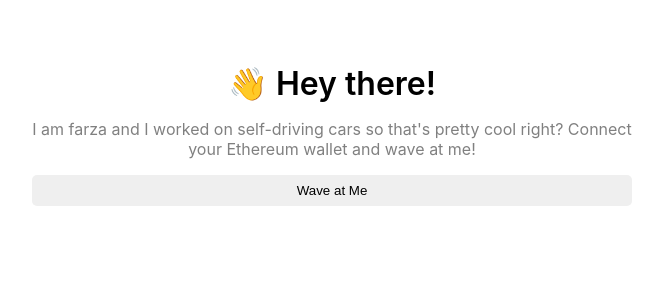
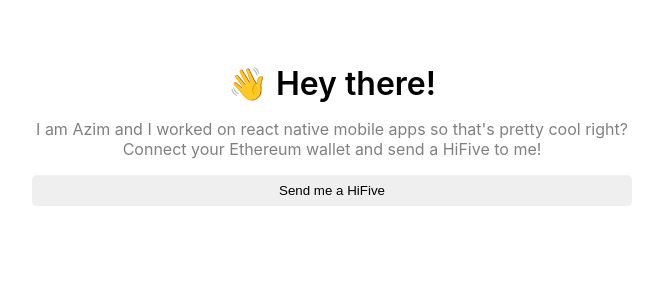
Before and after one commit to ximxim/solidity-hi-five-portal, a React (Create React App) app in the folder website/: page / in a window 1280 px wide. Shown: the top 300 px of the page, without its empty margins (308-971 px from the left). Built offline with nearby package versions, Linux system fonts and the light colour scheme.

Commit message:
personalized the page a little

```diff
--- a/website/src/App.css
+++ b/website/src/App.css
@@ -24,7 +24,7 @@
   margin-top: 16px;
 }
 
-.waveButton {
+.hiFiveButton {
   cursor: pointer;
   margin-top: 16px;
   padding: 8px;
--- a/website/src/App.tsx
+++ b/website/src/App.tsx
@@ -17,11 +17,11 @@
         </div>
 
         <div className="bio">
-        I am farza and I worked on self-driving cars so that's pretty cool right? Connect your Ethereum wallet and wave at me!
+        I am Azim and I worked on react native mobile apps so that's pretty cool right? Connect your Ethereum wallet and send a HiFive to me!
         </div>
 
-        <button className="waveButton" onClick={wave}>
-          Wave at Me
+        <button className="hiFiveButton" onClick={wave}>
+          Send me a HiFive
         </button>
       </div>
     </div>
```
